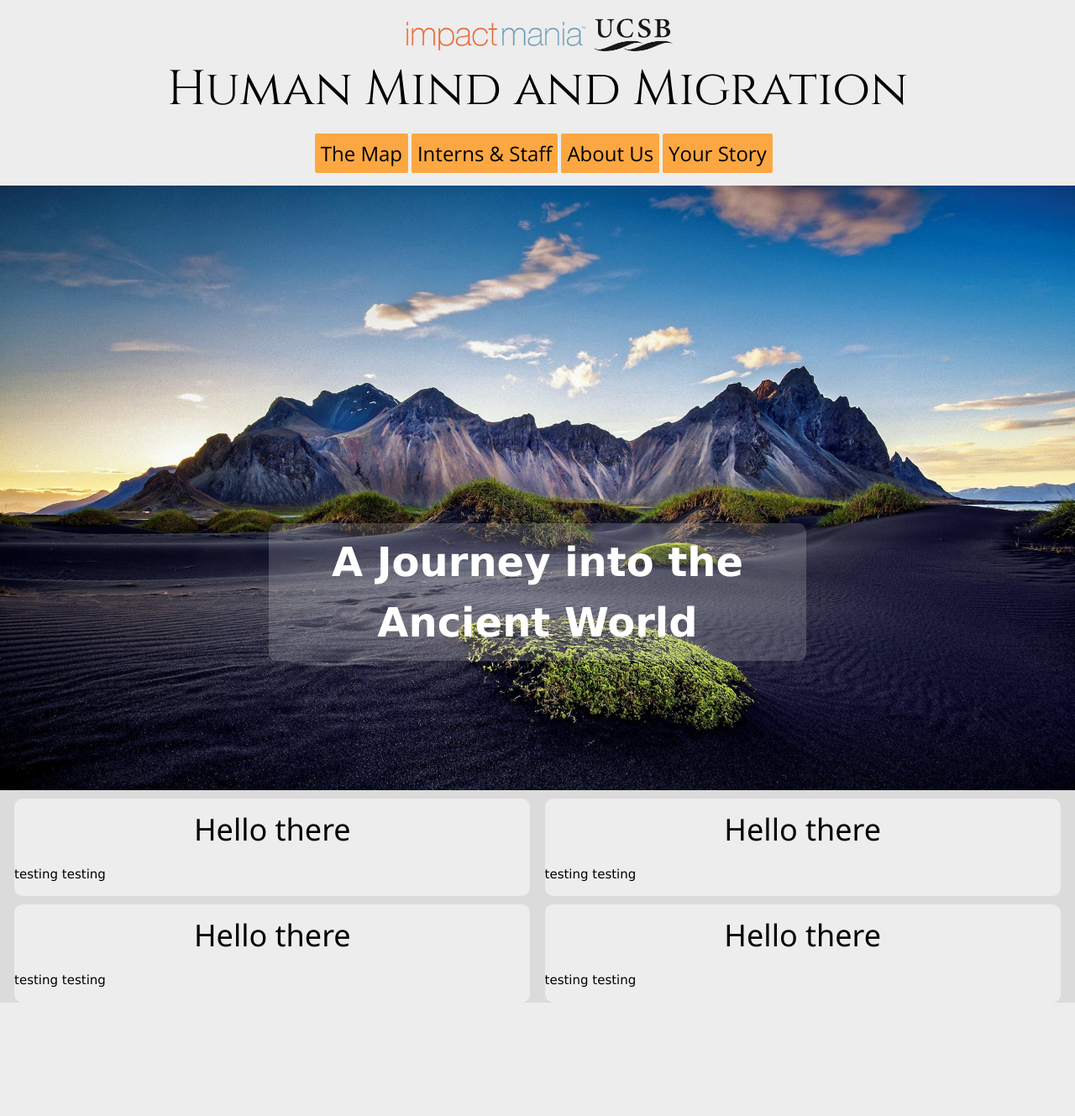
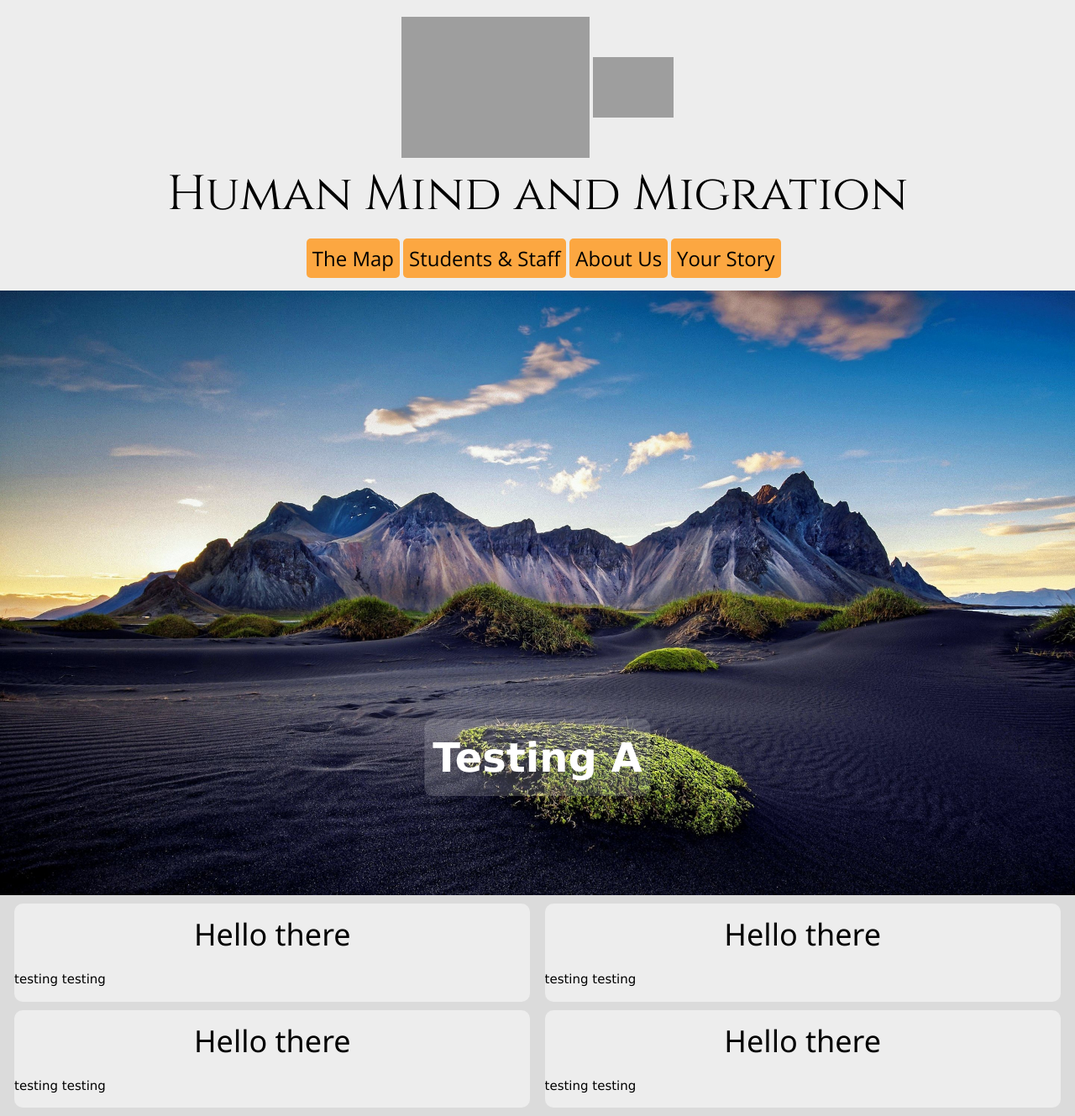
Before and after one commit to Boomaa23/hmm-web-dev, a PHP site: page /index/ in a window 1280 px wide. Shown: the whole page at 84% size. Before the commit the page ends 1194 px from the top, so only its background shows below. Run offline with PHP 8.4, Linux system fonts and the light colour scheme; grey boxes are pictures that could not be loaded.

Commit message:
Fadein css, staff page, footer, menubar refactor

```diff
--- /dev/null
+++ b/fadein.css
@@ -0,0 +1,36 @@
+.submenubar-body {
+	-webkit-animation: fadein 2s; /* Safari, Chrome and Opera > 12.1 */
+	-moz-animation: fadein 2s; /* Firefox < 16 */
+	-ms-animation: fadein 2s; /* Internet Explorer */
+	-o-animation: fadein 2s; /* Opera < 12.1 */
+	animation: fadein 2s;
+}
+
+@keyframes fadein {
+	from { opacity: 0; }
+	to   { opacity: 1; }
+}
+
+/* Firefox < 16 */
+@-moz-keyframes fadein {
+	from { opacity: 0; }
+	to   { opacity: 1; }
+}
+
+/* Safari, Chrome and Opera > 12.1 */
+@-webkit-keyframes fadein {
+	from { opacity: 0; }
+	to   { opacity: 1; }
+}
+
+/* Internet Explorer */
+@-ms-keyframes fadein {
+	from { opacity: 0; }
+	to   { opacity: 1; }
+}
+
+/* Opera < 12.1 */
+@-o-keyframes fadein {
+	from { opacity: 0; }
+	to   { opacity: 1; }
+}
--- a/menubar/menubar-style.css
+++ b/include/menubar-style.css
@@ -5,7 +5,7 @@
 	margin-top:10px;
 	font-size:24px;
 	background-color:#fca741;
-	border-radius:2px;
+	border-radius:5px;
 	transition: 0.85s;
 }
 
@@ -44,8 +44,6 @@
 	font-weight:normal;
 	text-decoration:none;
 	color:black;
-	/* solves some margin override error */
-	margin:0;
 }
 
 .menubar-container {
@@ -53,9 +51,3 @@
 	background-color:#ededed;
 	font-family:'Open Sans', sans-serif;
 }
-
-
-body {
-	/* solves some margin override error */
-	margin:0;
-}
--- a/menubar/menubar.php
+++ b/include/menubar.php
@@ -1,22 +1,22 @@
 <!DOCTYPE html>
 <html>
 <head>
-	<link href='../menubar/menubar-style.css' type='text/css' rel='stylesheet'/>
+	<link href='../include/menubar-style.css' type='text/css' rel='stylesheet'/>
 	<link href="https://fonts.googleapis.com/css?family=Open+Sans|Cinzel" rel="stylesheet">
 	<title>ImpactMania & UCSB | Human Mind and Migration</title>
 </head>
 <body>
 <div class="menubar-container">
 	<div class="menubar-image-container">
-		<img class="menubar-image" src="../menubar/impactmania.png" width="17.5%">
-		<img class="menubar-image"src="../menubar/ucsb.png" width="7.5%">
+		<a href="http://www.impactmania.com/im/programs/human-mind-and-migration/"><img class="menubar-image" src="../menubar/impactmania.png" width="17.5%"></a>
+		<a href="http://www.museum.ucsb.edu/about/impactmania/projects"><img class="menubar-image"src="../menubar/ucsb.png" width="7.5%"></a>
 
-		<h1 class="menubar-text"><a href="../index/index.php" class="menubar-text">Human Mind and Migration</a></h1>
+		<h1 class="menubar-text"><a href="../index/" class="menubar-text">Human Mind and Migration</a></h1>
 	</div>
 	<div class="menubar-list-container">
 		<ul class="menubar-list">
 			<li class="menubar-element"><a class="menubar-href" href="../map/">The Map</a></li>
-			<li class="menubar-element"><a class="menubar-href" href="../staff/">Interns & Staff</a></li>
+			<li class="menubar-element"><a class="menubar-href" href="../staff/">Students & Staff</a></li>
 			<li class="menubar-element"><a class="menubar-href" href="../about/">About Us</a></li>
 			<li class="menubar-element"><a class="menubar-href" href="../input/">Your Story</a></li>
 		</ul>
--- a/index.html
+++ b/index.html
@@ -1 +1 @@
-<meta http-equiv="refresh" content="0; URL='index/index.php'" />
+<meta http-equiv="refresh" content="0; URL='index/'" />
--- a/index/index-style.css
+++ b/index/index-style.css
@@ -1,6 +1,7 @@
 body {
 	background-color:#dbdbdb;
 	font-family:'Open Sans', sans-serif;
+	padding-bottom:10px;
 }
 
 .grid-container {
--- a/index/index.php
+++ b/index/index.php
@@ -1,6 +1,8 @@
 <!DOCTYPE html>
 <html>
 <head>
+	<link rel="stylesheet" type="text/css" href="../style-fixes.css">
+	<link rel="stylesheet" type="text/css" href="../fadein.css">
 	<link rel="stylesheet" type="text/css" href="index-style.css">
 	<link href="https://fonts.googleapis.com/css?family=Open+Sans" rel="stylesheet">
 	<link rel="stylesheet" href="https://www.w3schools.com/w3css/4/w3.css">
@@ -8,20 +10,21 @@
 
 <body>
 <div class="body-container">
-	<?php include('../menubar/menubar.php'); ?>
+	<?php include('../include/menubar.php'); ?>
 
+	<div class="submenubar-body">
 		<div class="main-image">
 		<div class="gallery">
 			<img src="../gallery/A.jpg" class="gallery-img">
-		<div class="gallery-overlay">A Journey into the Ancient World</div>
+			<div class="gallery-overlay">Testing A</div>
 		</div>
 		<div class="gallery gallery-img">
 			<img src="../gallery/B.jpg" class="gallery-img">
-		<div class="gallery-overlay">TestingB</div>
+			<div class="gallery-overlay">Testing B</div>
 		</div>
 		<div class="gallery gallery-img">
 			<img src="../gallery/C.jpg"  class="gallery-img">
-		<div class="gallery-overlay">TestingC</div>
+			<div class="gallery-overlay">Testing C</div>
 		</div>
 			<script>
 			var myIndex = 0;
@@ -59,7 +62,7 @@
 				<p>testing testing</p>
 			</div>
 		</div>
-
+	</div>
 </div>
 </body>
 </html>
--- /dev/null
+++ b/style-fixes.css
@@ -0,0 +1,7 @@
+.menubar-text {
+	margin:0;
+}
+
+body {
+	margin:0;
+}
```
Also changed, not shown: admin/index.php (+6 -3 lines), include/footer.html (added, +11 -0 lines), staff/index.php (added, +64 -0 lines), staff/staff-style.css (added, +41 -0 lines), include/impactmania.png (renamed from menubar/impactmania.png), include/ucsb.png (renamed from menubar/ucsb.png). Lines whose indentation alone changed are shown as unchanged.
